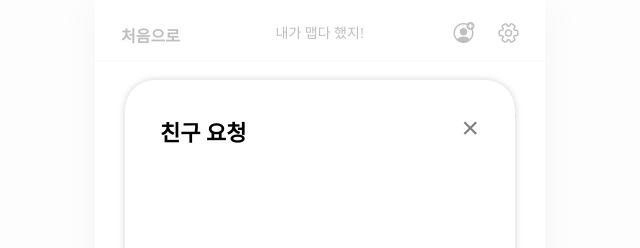
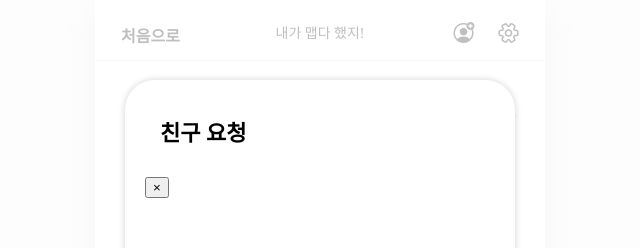
Before and after one commit to Mapdagu/Mapdagu-Front, a React (Create React App) app: page /friend in a window 1280 px wide. Both pictures are taken after a click on the picture 828 px from the left and 110 px from the top of the page. Shown: the top 248 px of the page, without its empty margins (320-960 px from the left). Built offline with nearby package versions, Linux system fonts and the light colour scheme; no server answers; a web font is replaced by a local one.

Commit message:
Refactor: Reload in RequestModal

```diff
--- a/src/components/friend/RequestModal.js
+++ b/src/components/friend/RequestModal.js
@@ -8,7 +8,7 @@ const RequestModal = ({closeModal, requestData, deleteRequest , manageFriend}) =
     return(
         <div className="RequestModal">
             <div className="friend_modal_title">친구 요청</div>
-                    <div><button className="btn_profile_close" onClick={closeModal}>×</button></div>
+                    <div><button className="btn_modal_close" onClick={closeModal}>×</button></div>
                     <div className="request_list_wrapper">
                     { !requestData || requestData.length === 0 ?
                     <p>받은 요청이 없습니다</p> :
```
